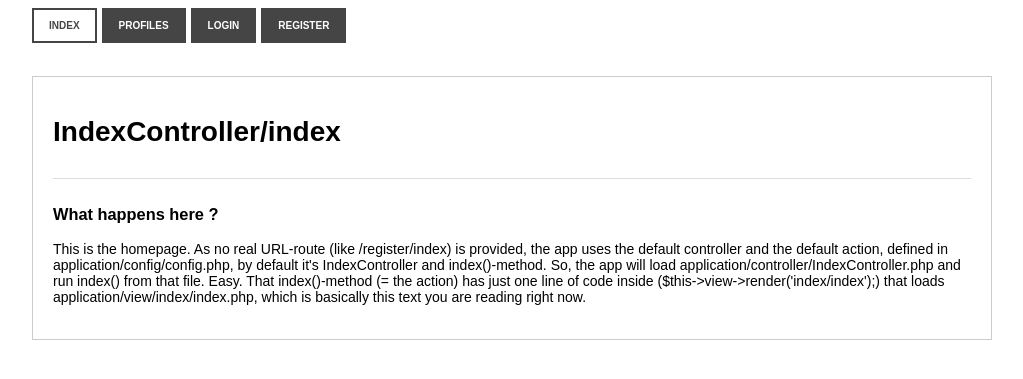
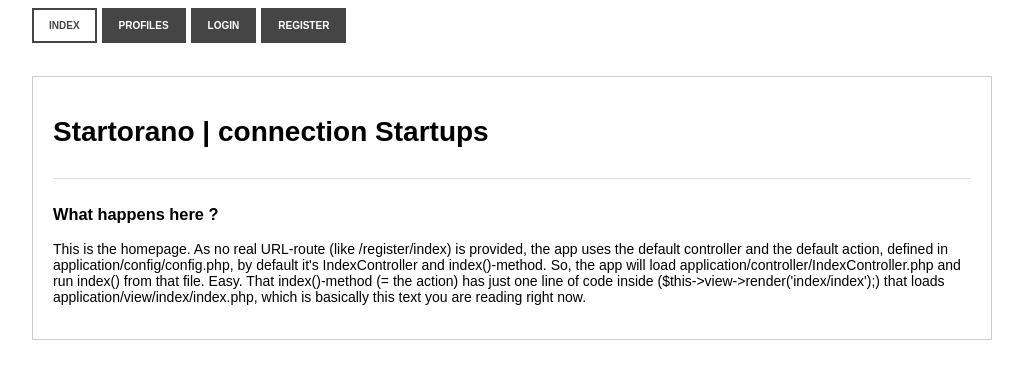
Before and after one commit to juscoding/startorano, a PHP site: page / in a window 1280 px wide. Shown: the top 379 px of the page, without its empty margins (128-1151 px from the left). Run offline with PHP 8.4, Linux system fonts and the light colour scheme; some libraries are stand-ins or nearby versions.

Commit message:
test commit

```diff
--- a/application/view/index/index.php
+++ b/application/view/index/index.php
@@ -1,5 +1,5 @@
 <div class="container">
-    <h1>IndexController/index</h1>
+    <h1>Startorano | connection Startups</h1>
     <div class="box">
 
         <!-- echo out the system feedback (error and success messages) -->
```
